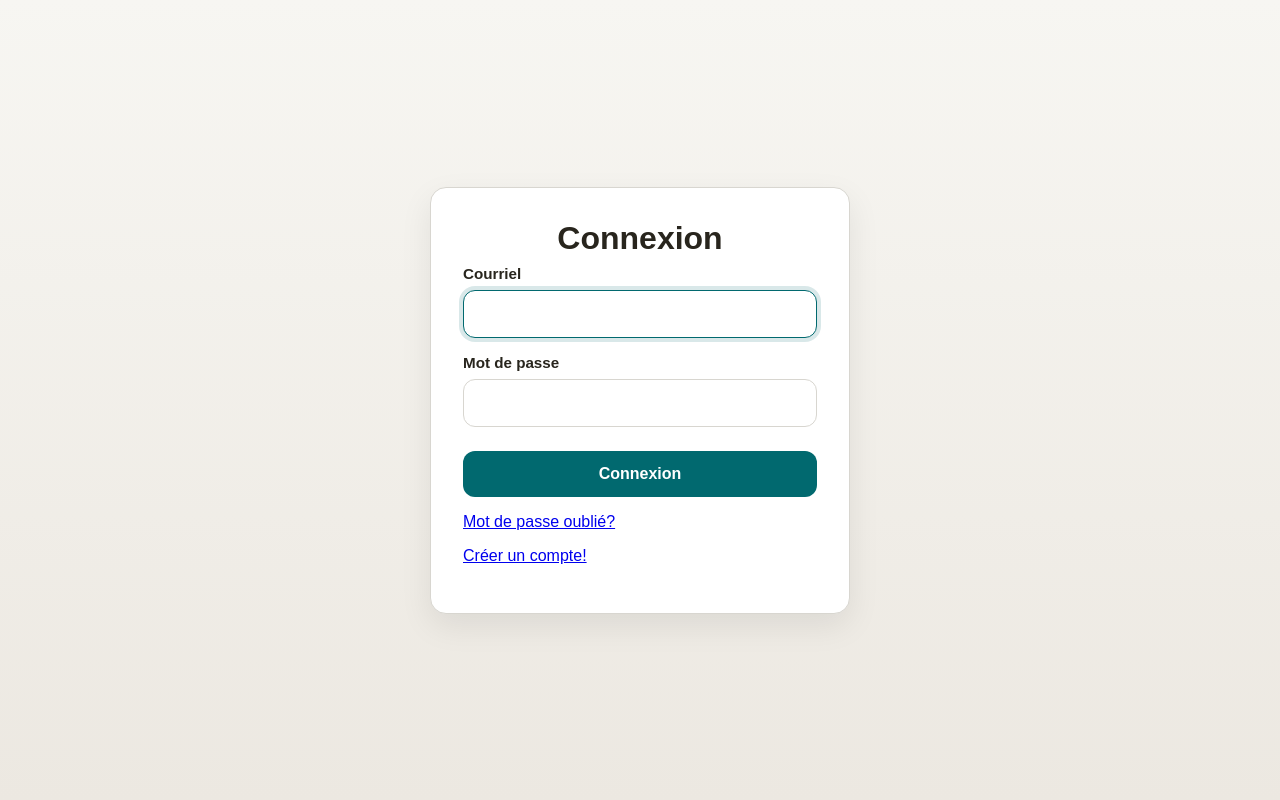
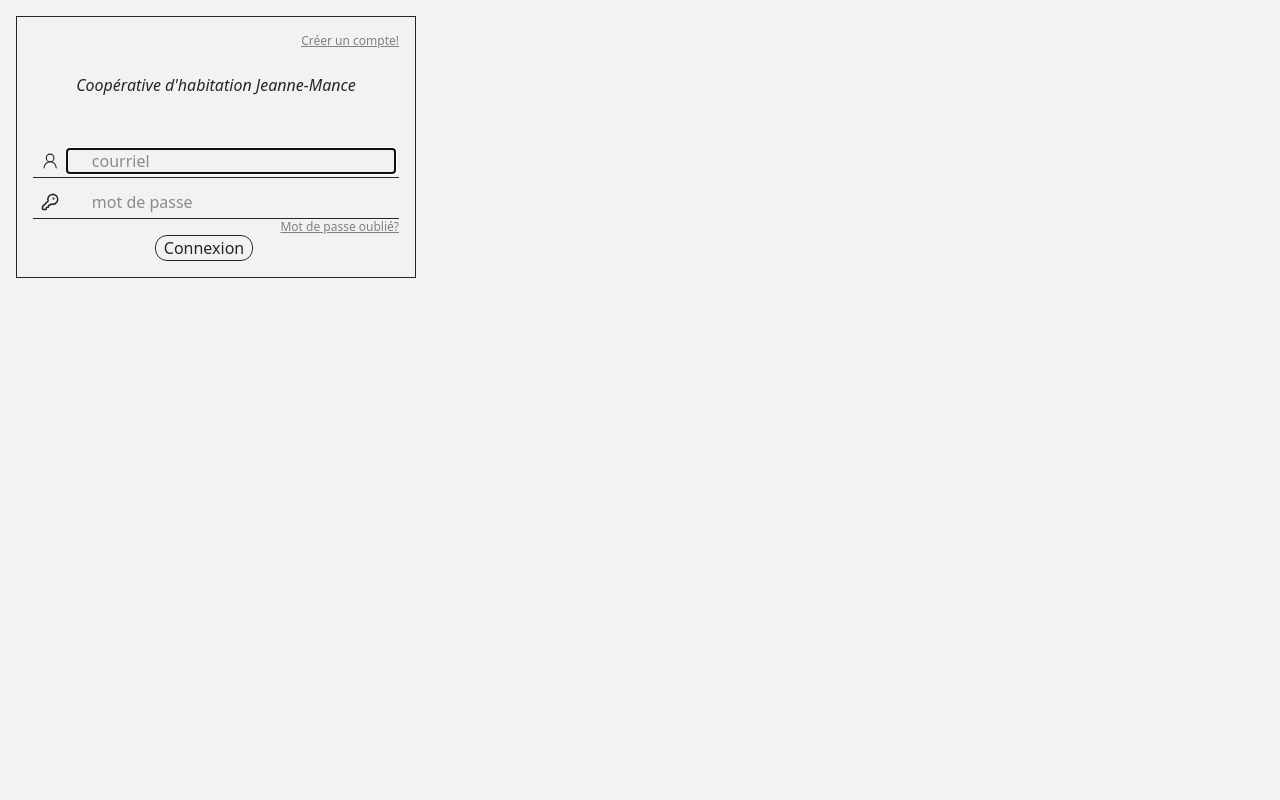
Before and after one commit to Jopaill/housing_coop, a Spring app: template src/main/resources/templates/login.html in a window 1280 px wide. Run offline with Thymeleaf, Linux system fonts and the light colour scheme; the template is opened without the code that fills it, so the values that code supplies are empty; style sheets or scripts are compiled from the project's sources; some of the project's set-up classes (security, data sources, template engines, error pages and the like) are left out, and stand-ins take their place.

Commit message:
Migration towards Tailwind CSS
Generally, I didn't enjoy working with AI to generate all my frontend...
So, I'm restarting it with Tailwind CSS.

Change 1: Added a few files to help the work on the Frontend:
 * package-lock.json
 * package.json
 * .prettierrc.json
 * .prettierignore
Change 2: Reworked the common.css and added very few common styles
Change 3: Reworked the `login.html` and started to work on `create-account.html`

Overall, this leaves the project kind of broken at the moment. I'll need to work a lot to put it back together, but that's okay. Here's the first commit to this goal.

```diff
--- a/src/main/resources/static/css/common.css
+++ b/src/main/resources/static/css/common.css
@@ -1,148 +1,28 @@
+@import "tailwindcss";
+
 :root {
-  --bg: #f7f6f2;
-  --card: #ffffff;
-  --text: #28251d;
-  --muted: #6b6b6b;
-  --border: #d8d6d0;
-  --primary: #01696f;
-  --primary-hover: #0c4e54;
-  --error-bg: #fbe9ef;
-  --error-text: #8a1f5c;
-  --shadow: 0 12px 32px rgba(0, 0, 0, 0.08);
-  --radius: 16px;
+    --gray-1: #f2f2f2; /* very light */
+    --gray-2: #e0e0e0;
+    --gray-3: #cccccc;
+    --gray-4: #b3b3b3;
+    --gray-5: #999999; /* mid gray */
+    --gray-6: #808080;
+    --gray-7: #666666;
+    --gray-8: #4d4d4d;
+    --gray-9: #262626; /* very dark */
 }
 
-* {
-  box-sizing: border-box;
+*,
+*::before,
+*::after {
+    box-sizing: border-box;
 }
 
 body {
-  margin: 0;
-  min-height: 100vh;
-  display: grid;
-  place-items: center;
-  padding: 24px;
-  font-family: Arial, sans-serif;
-  background: linear-gradient(180deg, #f7f6f2 0%, #ece8e1 100%);
-  color: var(--text);
+    background-color: var(--gray-1);
+    color: var(--gray-9);
 }
 
-.login-card {
-  width: 100%;
-  max-width: 420px;
-  background: var(--card);
-  border: 1px solid var(--border);
-  border-radius: var(--radius);
-  box-shadow: var(--shadow);
-  padding: 32px;
+a:link {
+    color: var(--gray-6);
 }
-
-h1 {
-  margin: 0 0 8px;
-  font-size: 2rem;
-  text-align: center;
-}
-
-.subtitle {
-  margin: 0 0 24px;
-  text-align: center;
-  color: var(--muted);
-  font-size: 0.95rem;
-}
-
-.alert {
-  margin-bottom: 16px;
-  padding: 12px 14px;
-  border-radius: 12px;
-  background: var(--error-bg);
-  color: var(--error-text);
-  font-size: 0.95rem;
-  border: 1px solid #f2c8d8;
-}
-
-form {
-  display: grid;
-  gap: 16px;
-}
-
-.form-group {
-  display: grid;
-  gap: 8px;
-}
-
-label {
-  font-size: 0.95rem;
-  font-weight: 600;
-}
-
-input {
-  width: 100%;
-  padding: 14px 16px;
-  border: 1px solid var(--border);
-  border-radius: 12px;
-  font-size: 1rem;
-  background: #fff;
-  transition: border-color 0.2s ease, box-shadow 0.2s ease;
-}
-
-input:focus {
-  outline: none;
-  border-color: var(--primary);
-  box-shadow: 0 0 0 4px rgba(1, 105, 111, 0.15);
-}
-
-button {
-  margin-top: 8px;
-  width: 100%;
-  padding: 14px 16px;
-  border: none;
-  border-radius: 12px;
-  background: var(--primary);
-  color: white;
-  font-size: 1rem;
-  font-weight: 700;
-  cursor: pointer;
-  transition: background 0.2s ease, transform 0.05s ease;
-}
-
-button:hover {
-  background: var(--primary-hover);
-}
-
-button:active {
-  transform: translateY(1px);
-}
-
-@media (max-width: 480px) {
-  .login-card {
-    padding: 24px;
-  }
-
-  h1 {
-    font-size: 1.75rem;
-  }
-}
-.password-wrapper {
-    position: relative;
-    display: flex;
-    align-items: center;
-    gap: 0.5rem;
-}
-
-.password-wrapper input {
-    flex: 1;
-}
-
-.password-wrapper button {
-    cursor: pointer;
-}
-
-.checkbox-row {
-  display: flex;
-  align-items: center;
-  gap: 8px;
-}
-
-.checkbox-row input[type="checkbox"] {
-  width: auto;
-}
--- a/src/main/resources/templates/login.html
+++ b/src/main/resources/templates/login.html
@@ -1,38 +1,50 @@
-<!DOCTYPE html>
+<!doctype html>
 <html lang="fr" xmlns:th="http://www.thymeleaf.org">
     <head>
-        <meta charset="UTF-8">
-        <meta name="viewport" content="width=device-width, initial-scale=1.0">
+        <meta charset="UTF-8" />
+        <meta name="viewport" content="width=device-width, initial-scale=1.0" />
         <title>Connexion</title>
-        <link rel="stylesheet" th:href="@{/css/common.css}">
+        <link rel="stylesheet" th:href="@{/css/common.css}" />
+        <script src="https://cdn.jsdelivr.net/npm/@tailwindcss/browser@4"></script>
     </head>
 
     <body>
-        <main class="login-card">
-            <h1>Connexion</h1>
+        <div class="w-full max-w-100 p-4 m-4 border">
+            <div class="flex justify-end pb-6">
+                <a class="text-xs underline" th:href="@{/create-account}">Créer un compte!</a>
+            </div>
+            <h1 class="text-center mb-12 text-1xl italic">Coopérative d'habitation Jeanne-Mance</h1>
 
-            <div th:if="${param.error}" class="alert">
-                Courriel ou mot de passe invalide
-            </div>
+            <div id="login-error" class="text-xs" th:if="${param.error}">⚠️ Courriel ou mot de passe invalide</div>
 
             <form action="/login" method="post">
-                <div class="form-group">
-                    <label for="username">Courriel</label>
-                    <input id="username" type="text" name="username" required autofocus/>
+                <div class="mb-2 p-1 flex items-center border-b">
+                    <label for="username"></label>
+                    <!-- prettier-ignore -->
+                    <svg class="ml-1 mr-2 w-5 h-5" xmlns="http://www.w3.org/2000/svg" viewBox="0 0 24 24" fill="none" stroke="currentColor" stroke-width="1.5" stroke-linecap="round" stroke-linejoin="round"> <circle cx="12" cy="8" r="5" /> <path d="M20 21a8 8 0 0 0-16 0" /> </svg>
+                    <input class="px-2 w-full" id="username" type="email" name="username" required autofocus autocomplete="username" placeholder="    courriel" />
                 </div>
-                <div class="form-group">
-                    <label for="password">Mot de passe</label>
-                    <input id="password" type="password" name="password" required/>
+                <div class="p-1 flex items-center border-b">
+                    <label for="password"></label>
+                    <!-- prettier-ignore -->
+                    <svg class="ml-1 mr-2 w-5 h-5" xmlns="http://www.w3.org/2000/svg" viewBox="0 0 24 24" fill="none" stroke="currentColor" stroke-width="2" stroke-linecap="round" stroke-linejoin="round"> <path d="M2.586 17.414A2 2 0 0 0 2 18.828V21a1 1 0 0 0 1 1h3a1 1 0 0 0 1-1v-1a1 1 0 0 1 1-1h1a1 1 0 0 0 1-1v-1a1 1 0 0 1 1-1h.172a2 2 0 0 0 1.414-.586l.814-.814a6.5 6.5 0 1 0-4-4z" /> <circle cx="16.5" cy="7.5" r=".5" fill="currentColor" /> </svg>
+                    <input class="px-2 w-full" id="password" type="password" name="password" required autocomplete="current-password" placeholder="    mot de passe" />
                 </div>
-                <button type="submit">Connexion</button>
+                <div class="flex justify-end">
+                    <a class="text-xs underline" th:href="@{/forgot-password}">Mot de passe oublié?</a>
+                </div>
+                <div class="flex justify-center">
+                    <button class="mr-6 px-2 border rounded-xl" type="submit">Connexion</button>
+                </div>
             </form>
+        </div>
+    </body>
+    <script th:if="${param.error}">
+        const emailInput = document.getElementById("username");
+        const errorMessage = document.getElementById("login-error");
 
-            <p>
-                <a th:href="@{/forgot-password}">Mot de passe oublié?</a>
-            </p>
-            <p>
-                <a th:href="@{/create-account}">Créer un compte!</a>
-            </p>
-        </main>
-    </body>
+        emailInput.addEventListener("input", () => {
+            errorMessage?.remove();
+        });
+    </script>
 </html>
```
Also changed, not shown: README.markdown (+60 -27 lines), package.json (added, +7 -0 lines), src/main/resources/css-and-html-conventions.md (added, +2 -0 lines), src/main/resources/templates/create-account.html (+6 -9 lines), .prettierrc.json (added), package-lock.json (added), 2 other files.
